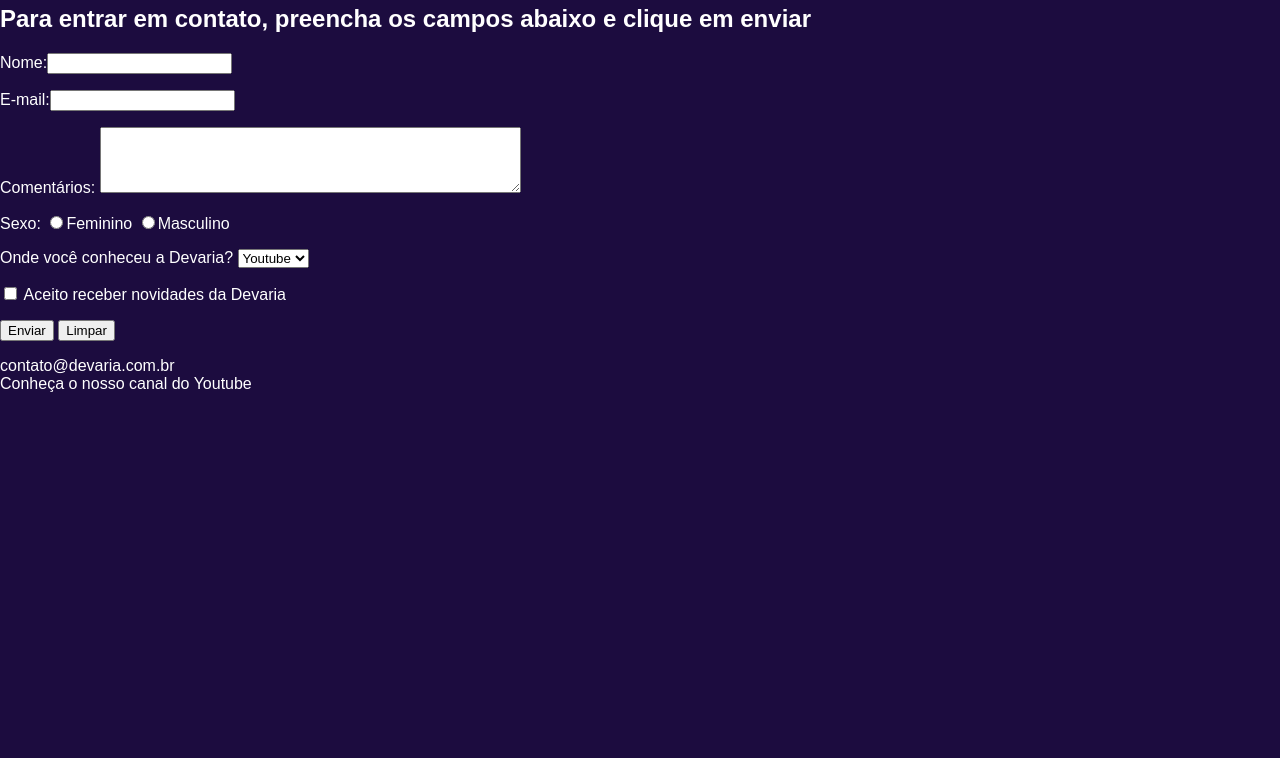
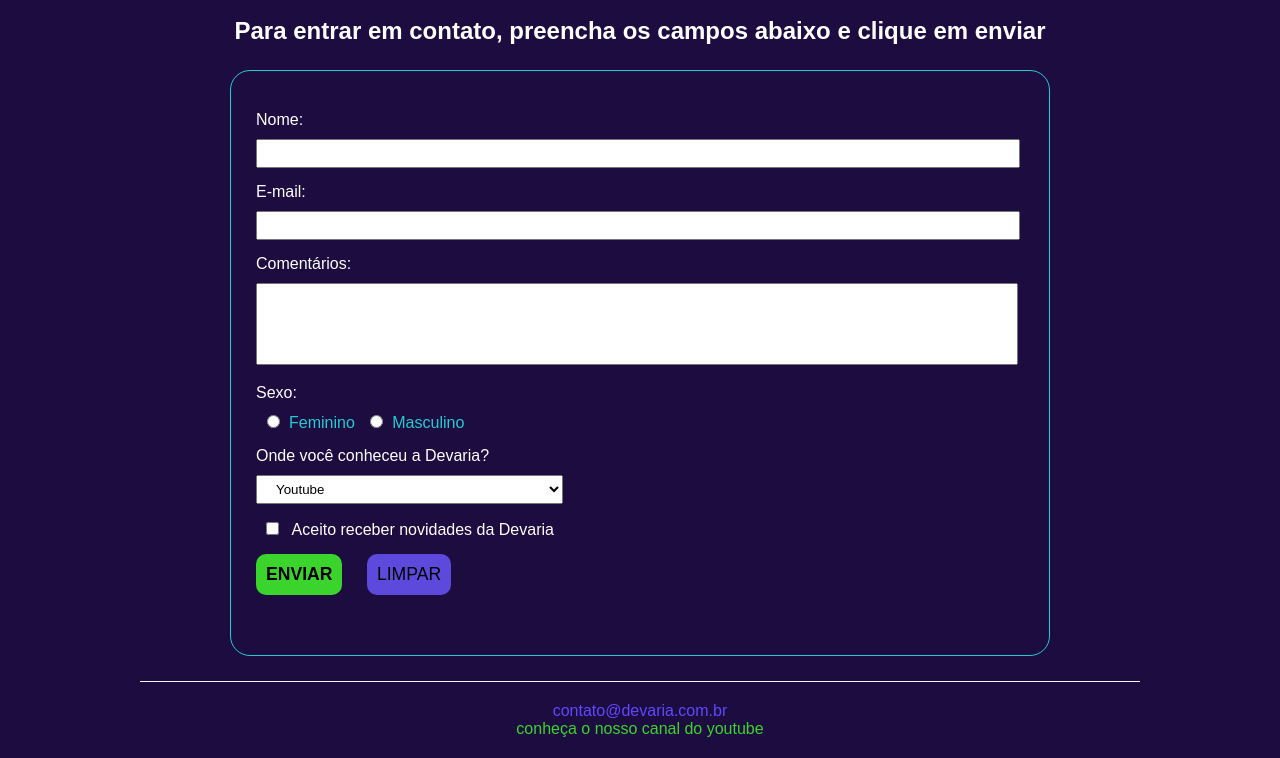
Before and after one commit to YaraAnalysis/devaria-aulacss-parte-1, a plain HTML site: page FaleConosco.html in a window 1280 px wide. Shown: the part 168-926 px from the top of the page. Before the commit the page ends 800 px from the top, so only its background shows below. Drawn offline with Linux system fonts and the light colour scheme.

Commit message:
Atualizações das páginas Professores e Fale Conosco

```diff
--- a/FaleConosco.html
+++ b/FaleConosco.html
@@ -6,6 +6,8 @@
         <meta name="viewport" content="width=device-width, initial-scale=1.0" />
         <link rel="stylesheet" href="public/css/devaria.css" />
         <link rel="stylesheet" href="public/css/header.css" />
+        <link rel="stylesheet" href="public/css/footer.css" />
+        <link rel="stylesheet" href="public/css/fale-conosco.css" />
     </head>
     <body>
         <header>
@@ -21,25 +23,27 @@
             </nav>
         </header>
         <main>
-            <h1>Fale com a Devaria através dessa página</h1>
-            <h2>Para entrar em contato, preencha os campos abaixo e clique em enviar</h2>
-            <form action="index.html">
-                <p>
-                    <label>Nome:</label><input type="text" name="Nome" maxlenght="70" />
-                </p>
-                <p>
-                    <label>E-mail:</label><input type="text" name="Email" maxlength="150" />
-                </p>
-                <p>
+            <h1 class="title text-center">Fale com a Devaria através dessa página</h1>
+            <h2 class="sub-title text-center">Para entrar em contato, preencha os campos abaixo e clique em enviar</h2>
+            <form action="index.html" class="contact-form margin-horizontal-20px">
+                <div>
+                    <label>Nome:</label>
+                    <input type="text" name="Nome" maxlenght="70" />
+                </div>
+                <div>
+                    <label>E-mail:</label>
+                    <input type="text" name="Email" maxlength="150" />
+                </div>
+                <div>
                     <label>Comentários:</label>
                     <textarea name="Comentario" cols="50" rows="4"></textarea>
-                </p>
-                <p>
+                </div>
+                <div>
                     <label>Sexo:</label>
-                    <input type="radio" name="Sexo" /><label>Feminino</label>
-                    <input type="radio" name="Sexo" /><label>Masculino</label>
-                </p>
-                <p>
+                    <input type="radio" name="Sexo" /><span>Feminino</span>
+                    <input type="radio" name="Sexo" /><span>Masculino</span>
+                </div>
+                <div>
                     <label>Onde você conheceu a Devaria?</label>
                     <select name="Conheceu">
                         <option selected>Youtube</option>
@@ -47,15 +51,15 @@
                         <option>Google</option>
                         <option>Outros</option>
                     </select>
-                </p>
-                <p>
+                </div>
+                <div>
                     <input type="checkbox" name="Aceite" value="Aceite" />
-                    <label>Aceito receber novidades da Devaria</label>
-                </p>
-                <p>
+                    <span>Aceito receber novidades da Devaria</span>
+                </div>
+                <div>
                     <input type="submit" name="Enviar" value="Enviar" />
                     <input type="reset" name="Limpar" value="Limpar" />
-                </p>
+                </div>
             </form>
         </main>
         <footer>
--- a/public/css/devaria.css
+++ b/public/css/devaria.css
@@ -9,3 +9,32 @@ body {
     color: #fff;
     margin: 0;
 }
+
+.title {
+    padding: 0 20px;
+    font-size: 1.75em;
+    text-transform: uppercase;
+}
+
+h1.title {
+    margin: 40px auto 20px;
+}
+
+.text-justify {
+    text-align: justify;
+}
+
+.text-center {
+    text-align: center;
+}
+
+.margin-horizontal-20px {
+    margin-left: 20px;
+    margin-right: 20px;
+}
+
+@media screen and (min-width: 992px) {
+    .width-50pct-desktop {
+        width: 50% !important;
+    }
+}
--- /dev/null
+++ b/public/css/fale-conosco.css
@@ -0,0 +1,89 @@
+/* Estilos relacionados à página Fale Conosco*/
+
+.sub-title {
+    margin: 0 20px;
+}
+
+main .contact-form > div {
+    margin: 15px 0px ;
+}
+
+main .contact-form > div label{
+    display: block;
+    margin-bottom: 10px;
+}
+
+main .contact-form input,
+main .contact-form select,
+main .contact-form textarea {
+    width: 90%;
+    padding: 5px 15px;
+    outline-color: #3bd42d;
+}
+
+main .contact-form select {
+    width: 100%;
+}
+
+main .contact-form textarea {
+    resize: none;
+    padding-top: 15px;
+}
+
+main .contact-form > div input[type="radio"],
+main .contact-form > div input[type="checkbox"] {
+    width: 25px;
+}
+
+main .contact-form > div:nth-child(4) span{
+    color: #25cbd3;
+}
+
+main .contact-form > div input[type="submit"],
+main .contact-form > div input[type="reset"] {
+    width: 100%;
+    margin-bottom: 20px;
+    border: none;
+    text-transform: uppercase;
+    border-radius: 10px;
+    font-size: 1.1em;
+}
+
+main .contact-form > div input[type="submit"]{
+    background-color: #3bd42d;
+    padding: 10px;
+    font-weight: bold;
+}
+
+main .contact-form > div input[type="reset"] {
+    background-color: #5e49dd;
+}
+
+@media screen and (min-width: 992px) {
+    main .contact-form {
+        width: 60%;
+        border: 1px solid #25cbd3;
+        border-radius: 20px;
+        padding: 25px;
+        margin: 25px auto;
+    }
+    main .contact-form input,
+    main .contact-form textarea {
+        width: 95%;
+    }
+
+    main .contact-form select {
+        width: 40%;
+    }
+
+    main .contact-form > div input[type="submit"],
+    main .contact-form > div input[type="reset"] {
+        width: auto;
+        padding: 10px;
+        outline: none;
+    }
+
+    main .contact-form > div input[type="submit"] {
+        margin-right: 20px;
+    }
+}
--- a/public/css/footer.css
+++ b/public/css/footer.css
@@ -1 +1,18 @@
 /* Estilos relacionados ao rodapé*/
+
+footer {
+    text-align: center;
+    border-top: 1px solid #f0f5ff;
+    padding: 20px;
+    width: 75%;
+    margin: auto;
+    text-transform: lowercase;
+}
+
+footer section span:first-child {
+    color: #5e49ff;
+}
+
+footer section span:last-child {
+    color: #3bd42d;
+}
```
Also changed, not shown: DevStars.html (+1 -0 lines), Professores.html (+10 -7 lines), index.html (+7 -12 lines), public/css/index.css (+29 -1 lines), public/css/professores.css (added, +21 -0 lines).
